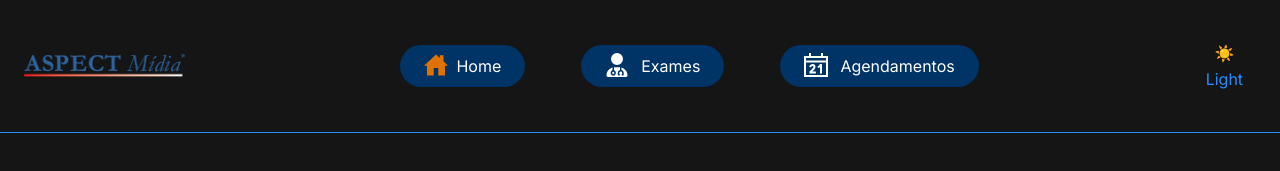
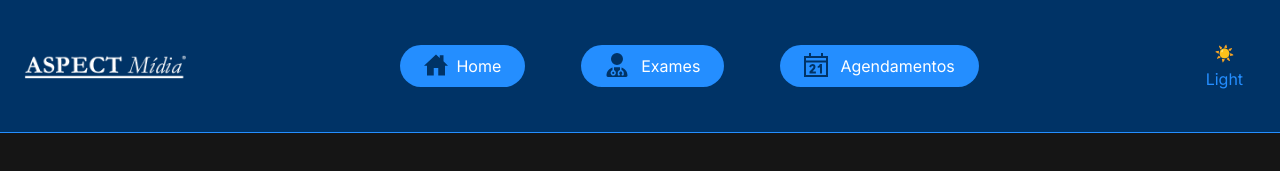
Before and after one commit to tricia-sz/aspect_exams, a Next.js app: page / in a window 1280 px wide. Shown: the top 171 px of the page. Built offline with nearby package versions, Linux system fonts and the light colour scheme; no server answers; the database is empty.

Commit message:
Header ajust

```diff
--- a/src/components/header/page.tsx
+++ b/src/components/header/page.tsx
@@ -7,11 +7,11 @@ import { GrSchedule } from 'react-icons/gr';
 
 export default function Header() {
   return (
-    <header className="w-full mx-auto border-b border-b-accent-purple leading-relaxed">
+    <header className="bg-accent-primary w-full mx-auto border-b border-b-accent-purple leading-relaxed">
       <div className="w-full container mx-auto flex items-center justify-between px-6 py-8">
         <div className=" items-center gap-3">
           <Image
-            src="/logoAspect.png"
+            src="/logoAspectWhite.png"
             alt="logo aspect white"
             width={200}
             height={200}
@@ -22,28 +22,28 @@ export default function Header() {
         <nav className="w-full text-white justify-center flex items-center gap-14 px-4 py-2">
           <Link
             href={'/'}
-            className="bg-accent-primary gap-6 px-6 py-2  rounded-full hover:bg-accent-purple transition hover:bg-amber-700"
+            className="bg-accent-blue gap-6 px-6 py-2  rounded-full hover:bg-accent-purple transition hover:bg-amber-700"
           >
             <div className="flex gap-2">
-              <IoHomeSharp className="text-amber-600" size={24} />
+              <IoHomeSharp className="text-accent-primary" size={24} />
               Home
             </div>
           </Link>
           <Link
-            href={'/exames'}
-            className="bg-accent-primary px-6 py-2  rounded-full hover:bg-accent-purple transition hover:bg-amber-700"
+            href={'/exam'}
+            className="bg-accent-blue px-6 py-2  rounded-full hover:bg-accent-purple transition hover:bg-amber-700"
           >
             <div className="flex gap-3">
-              <FaUserDoctor size={24} />
+              <FaUserDoctor size={24} className="text-accent-primary" />
               Exames
             </div>
           </Link>
           <Link
-            href={'/agendamentos'}
-            className="bg-accent-primary gap-6 px-6 py-2  rounded-full hover:bg-accent-purple transition hover:bg-amber-700"
+            href={'/appointment'}
+            className="bg-accent-blue gap-6 px-6 py-2  rounded-full hover:bg-accent-purple transition hover:bg-amber-700"
           >
             <div className="flex gap-3">
-              <GrSchedule size={24} />
+              <GrSchedule size={24} className="text-accent-primary" />
               Agendamentos
             </div>
           </Link>
```
